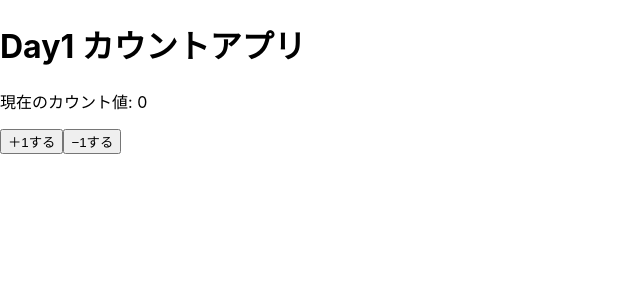
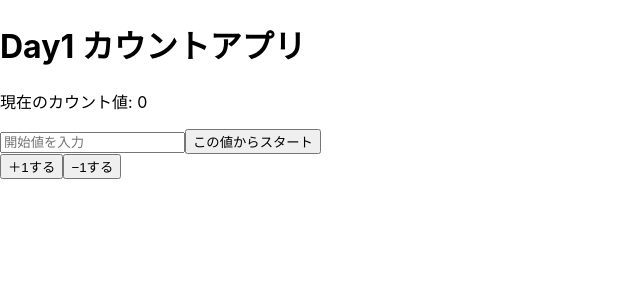
Before and after one commit to Wataru198/react-course, a React (Create React App) app in the folder react-tutorial/: page / in a window 1280 px wide. Shown: the top 300 px of the page, without its empty margins (0-640 px from the left). Built offline with nearby package versions, Linux system fonts and the light colour scheme.

Commit message:
Add start value input to Day1 count app

```diff
--- a/react-tutorial/src/App.js
+++ b/react-tutorial/src/App.js
@@ -6,6 +6,9 @@ function App() {
   // countという状態（数字）と、その値を更新するsetCount関数を用意する
   // useState(0) で、最初の値を0にする
   const [count, setCount] = useState(0);
+
+  // フォームに入力された開始値を管理する状態。初期値は空文字にする
+  const [startValue, setStartValue] = useState("");
 
   // コンポーネントが最初に表示されたときに1回だけ実行される処理
   useEffect(() => {
@@ -36,6 +39,25 @@ function App() {
     setCount(count - 1);
   };
 
+  // 「スタート」ボタンがクリックされたときに実行される処理
+  const handleStart = () => {
+    // 入力欄が空の場合は何もしない
+    if (startValue === "") {
+      return;
+    }
+
+    // 入力された文字列を数値に変換する
+    const num = Number(startValue);
+
+    // 数値に変換できなかった場合（NaNのとき）は何もしない
+    if (Number.isNaN(num)) {
+      return;
+    }
+
+    // countの値を入力された数値に変更する
+    setCount(num);
+  };
+
   // 画面に表示する内容を返す
   return (
     // アプリ全体を囲むdivタグ
@@ -45,6 +67,19 @@ function App() {
 
       {/* 現在のカウントの値を表示する */}
       <p>現在のカウント値: {count}</p>
+
+      {/* 開始値を入力するフォームとスタートボタン */}
+      <div>
+        {/* 開始値を入力するテキストボックス */}
+        <input
+          type="number" // 数値専用の入力にする
+          placeholder="開始値を入力"
+          value={startValue} // 入力欄に表示する値
+          onChange={(event) => setStartValue(event.target.value)} // 入力が変わるたびにstartValueを更新する
+        />
+        {/* クリックするとhandleStartが実行されるボタン */}
+        <button onClick={handleStart}>この値からスタート</button>
+      </div>
 
       {/* クリックするとhandleIncrementが実行されるボタン */}
       <button onClick={handleIncrement}>＋1する</button>
```
